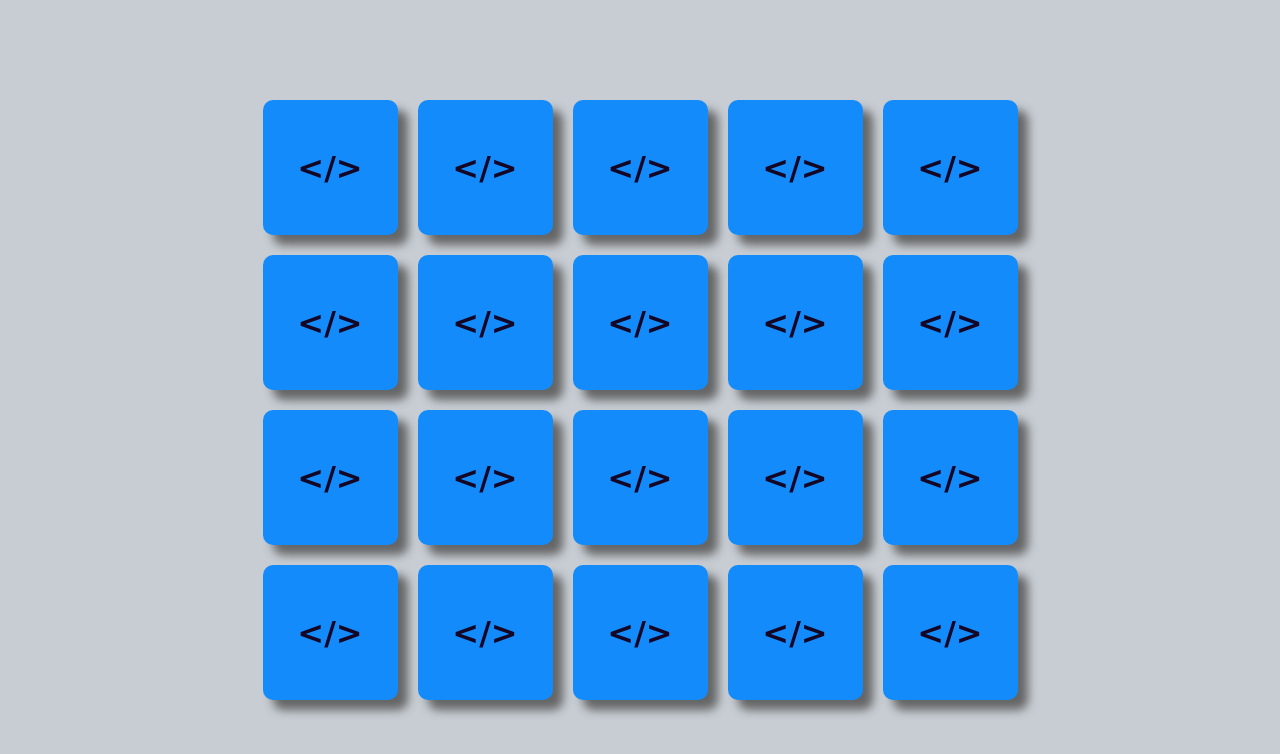
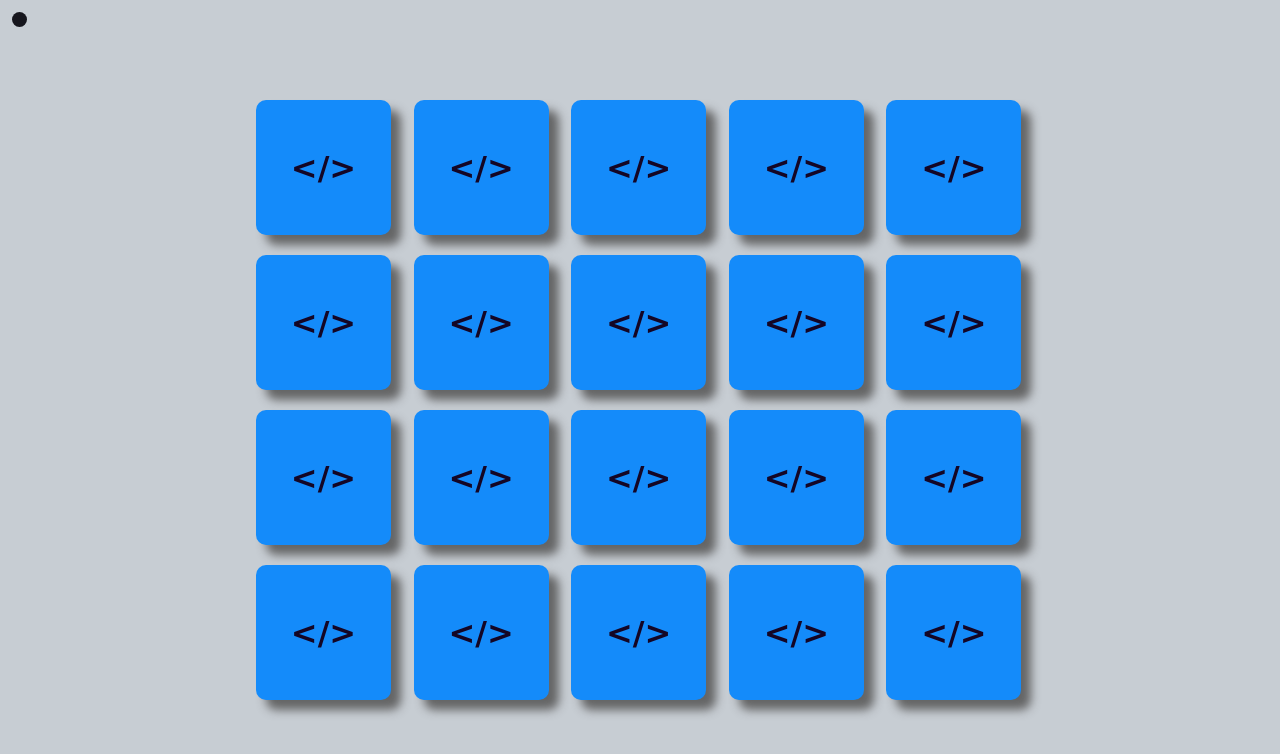
Before and after one commit to DanLoose/JogoDaMemoria, a plain HTML site: page index.html in a window 1280 px wide. Drawn offline with Linux system fonts and the light colour scheme.

Commit message:
dark mode implementado

```diff
--- a/CSS/style.css
+++ b/CSS/style.css
@@ -7,8 +7,19 @@
 
 @import url('https://fonts.googleapis.com/css2?family=Fredoka+One&display=swap');
 
+body{
+    width: 100vw;
+    height: 100vh;
+    display: flex;
+    justify-content: center;
+    align-items: center;
+    background-color: #c7cdd3;
+    flex-direction: column;
+    transition: .7s;
+    color: rgb(20, 10, 32);
+}
+
 h1{
-    color: white;
     font-size: 100%;
     margin-bottom: 40px;
 }
@@ -18,15 +29,6 @@ img{
     height: 65%;
 }
 
-body{
-    width: 100vw;
-    height: 100vh;
-    display: flex;
-    justify-content: center;
-    align-items: center;
-    background-color: #c7cdd3;
-    flex-direction: column;
-}
 
 .card{
     height: 50px;
@@ -40,7 +42,7 @@ body{
     width: 100%;
     height: 100%;
     border-radius: 10px;
-    box-shadow: 10px 10px 10px rgba(90, 90, 90, 0.9);
+    box-shadow: 4px 4px 4px rgba(90, 90, 90, 0.9);
     display: flex;
     align-items: center;
     justify-content: center;
@@ -96,6 +98,22 @@ body{
     font-weight: 700;
 }
 
+#mode{
+    top: 12px;
+    left: 12px;
+    position: absolute;
+    width: 15px;
+    height: 15px;
+    background-color: rgb(22, 22, 29);
+    border-radius: 50%;
+    transition: .4s;
+}
+
+.dark_mode{
+    background-color: rgba(0, 0, 0, 0.9);
+    color:#c7cdd3;
+}
+
 @media screen and (min-width: 600px) {
     .card{
         height: 135px;
@@ -104,8 +122,12 @@ body{
 
     h1{display: none}
 
+    .front-card, .back-card{
+        box-shadow: 10px 10px 10px rgba(90, 90, 90, 0.9);
+    }
+
     #gameBoard{
-        max-width: 90%;
+        width: 60%;
         grid-template: 1fr 1fr 1fr 1fr/ 1fr 1fr 1fr  1fr  1fr;
     }
     #gameOver{
--- a/index.html
+++ b/index.html
@@ -8,6 +8,8 @@
     <title>Jogo da Memória</title>
 </head>
 <body>
+
+    <div onclick="changeMode()" id="mode"></div>
 
     <h1> Bem vindo ao Jogo da Memória</h1>
 
--- a/scripts/interface.js
+++ b/scripts/interface.js
@@ -95,3 +95,22 @@ function restart(){
     let gameOverLayer = document.getElementById("gameOver");
     gameOverLayer.style.display = "none";
 }
+
+// Dark-Mode
+let body = document.body;
+let setMode = document.getElementById('mode');
+let darkMode = false;
+function changeMode(){
+    darkMode = !darkMode;
+    if(darkMode == true){
+
+        body.classList.add("dark_mode");
+        setMode.style.backgroundColor = "#c7cdd3";
+
+    }else{
+
+        body.classList.remove("dark_mode");
+        setMode.style.backgroundColor = "rgb(22, 22, 29)";
+
+    }
+}
```
